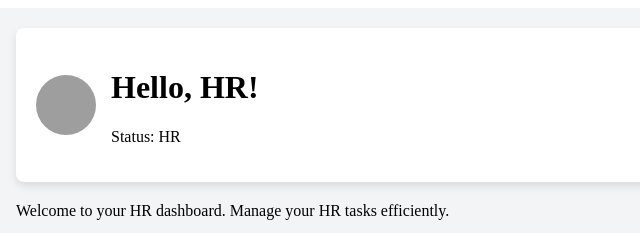
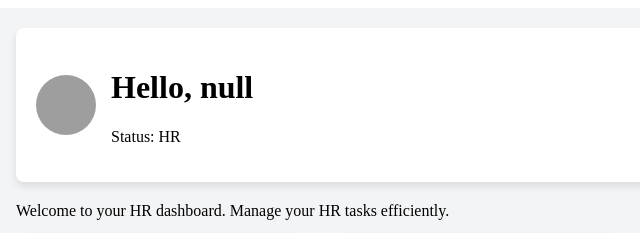
Before and after one commit to navin432/The-Hiring-Hub, a website: page public/html/hRDashboard.html in a window 1280 px wide. Shown: the top 233 px of the page, 312-952 px from the left. Drawn offline with Linux system fonts and the light colour scheme; grey boxes are pictures that could not be loaded.

Commit message:
Subtle change

```diff
--- a/public/html/hRDashboard.html
+++ b/public/html/hRDashboard.html
@@ -44,7 +44,7 @@
                 class="profile-photo"
               />
               <div>
-                <h1>Hello, HR!</h1>
+                <h1 id="user-name"></h1>
                 <p>Status: <span class="status">HR</span></p>
               </div>
             </div>
@@ -112,5 +112,10 @@
         </section>
       </main>
     </div>
+    <script>
+      const profileName = document.getElementById("user-name");
+      let userName = localStorage.getItem("userName");
+      profileName.innerText = "Hello, " + userName;
+    </script>
   </body>
 </html>
```
